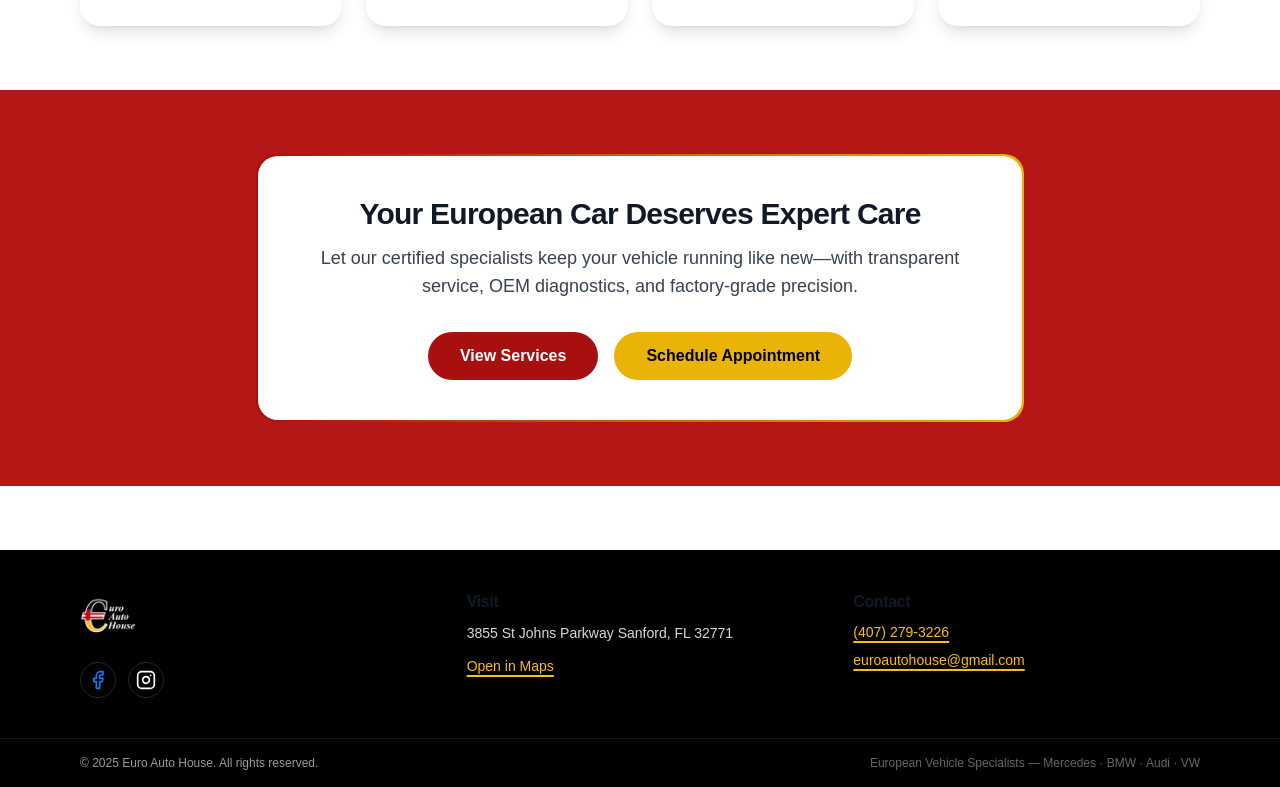
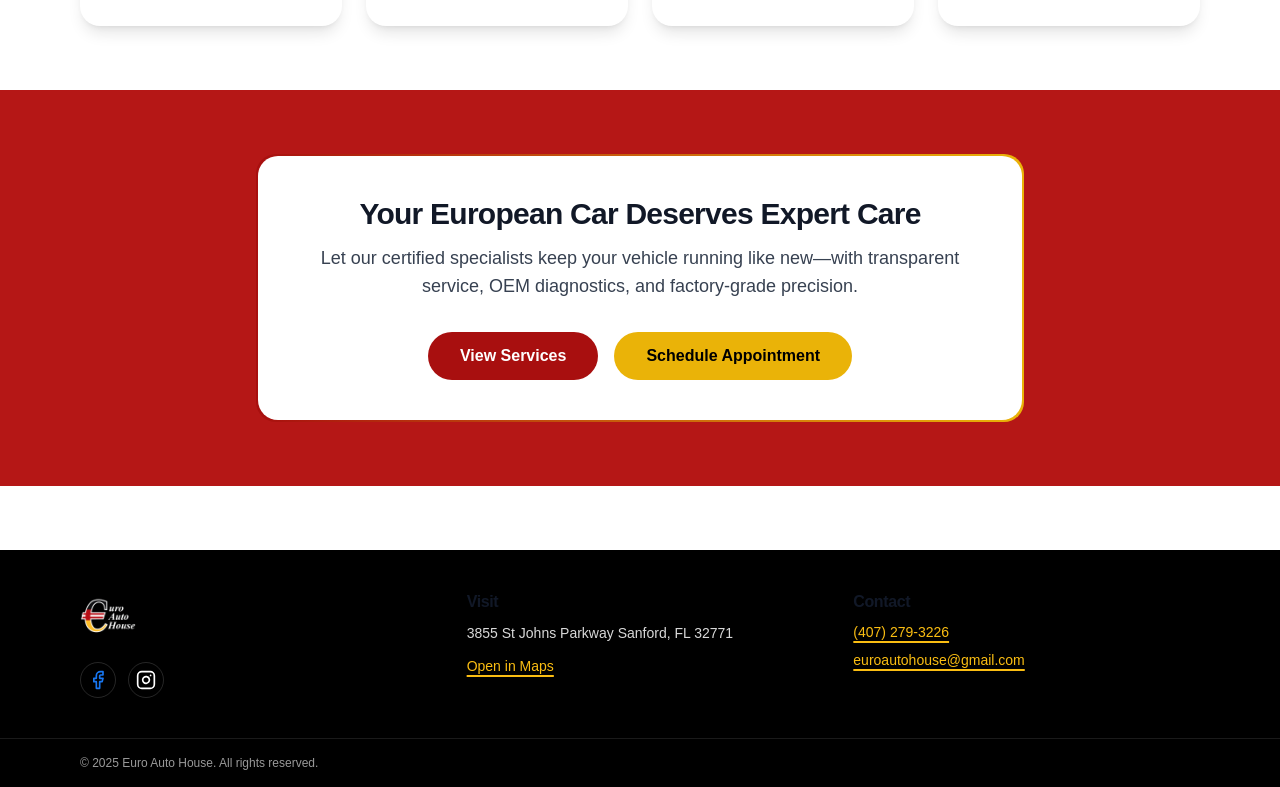
Before and after one commit to genghisjuan/euroautohouse, a Next.js app: page / in a window 1280 px wide. Shown: the part 1100-1887 px from the top of the page. Built offline with nearby package versions, Linux system fonts and the light colour scheme.

Commit message:
Update Footer.jsx

```diff
--- a/components/Footer.jsx
+++ b/components/Footer.jsx
@@ -93,7 +93,6 @@ export default function Footer() {
       <div className="border-t border-white/10">
         <div className="container-tight py-4 text-xs text-white/60 flex flex-col md:flex-row items-center justify-between gap-2">
           <span>© {new Date().getFullYear()} {SITE.businessName}. All rights reserved.</span>
-          <span className="text-white/40">European Vehicle Specialists — Mercedes · BMW · Audi · VW</span>
         </div>
       </div>
     </footer>
```
